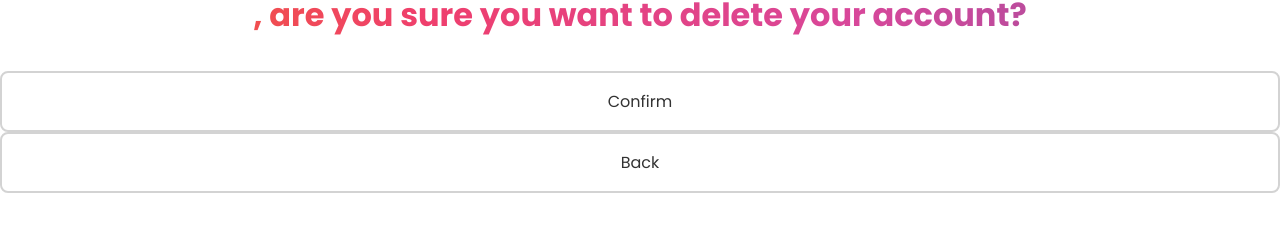
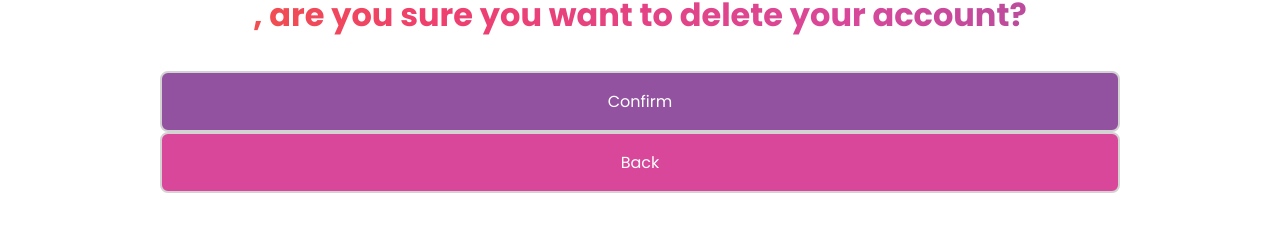
Before and after one commit to nicoayamen/dicer, a React (Create React App) app in the folder frontend/: page /profile/1/delete in a window 1280 px wide. Shown: the part 217-448 px from the top of the page. Built offline with nearby package versions, Linux system fonts and the light colour scheme; no server answers.

Commit message:
Started Profile styling

```diff
--- a/frontend/src/styles/profile.css
+++ b/frontend/src/styles/profile.css
@@ -1,9 +1,11 @@
+/* Styles for profile page */
 .profile-container {
   display: flex;
   flex-direction: column;
   align-items: center;
   padding: 2rem;
-  background-color: hsla(30, 10%, 10%, 0.1);
+  background: white;
+  -webkit-background-clip: padding-box;
   border: 2px solid lightgrey;
   border-radius: 1rem;
   margin: auto;
@@ -28,7 +30,9 @@
 .profile-header h1 {
   margin: 0;
   font-size: 1.5rem;
-  color: #333;
+  background: -webkit-linear-gradient(right, #9252a0, #d8479a, #ef3f6d, #f36523);
+  -webkit-background-clip: text;
+  -webkit-text-fill-color: transparent;
 }
 
 .profile-actions {
@@ -40,18 +44,32 @@
 }
 
 .profile-button {
-  width: 100%;
+  width: 75%;
   padding: 1rem;
   border-radius: 0.5rem;
   border: 2px solid lightgrey;
-  background-color: white;
-  color: #333;
+  background-color: #9252a0; /* Default color */
+  color: white;
   cursor: pointer;
   font-size: 1rem;
+  text-align: center;
   transition: background-color 0.3s, color 0.3s;
 }
 
+.profile-button:nth-child(2) {
+  background-color: #d8479a; /* Second button color */
+}
+
+.profile-button:nth-child(3) {
+  background-color: #ef3f6d; /* Third button color */
+}
+
+.profile-button:nth-child(4) {
+  background-color: #f36523; /* Fourth button color */
+}
+
 .profile-button:hover {
-  background-color: #f0f0f0;
-  color: #000;
+  background-color: #ffffff; /* White background on hover */
+  color: #000; /* Black text color on hover */
+  border-color: transparent; /* Remove border color */
 }
```
